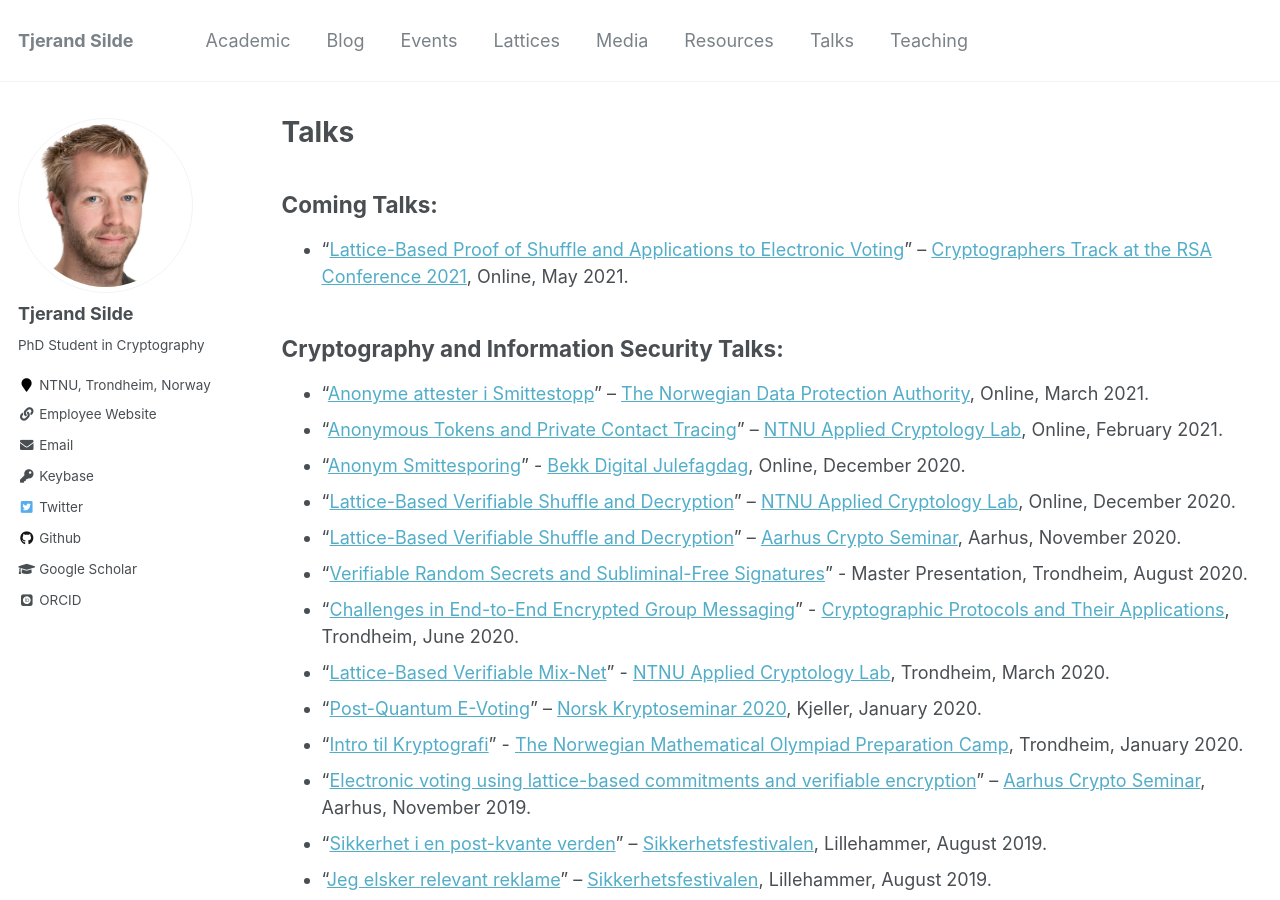
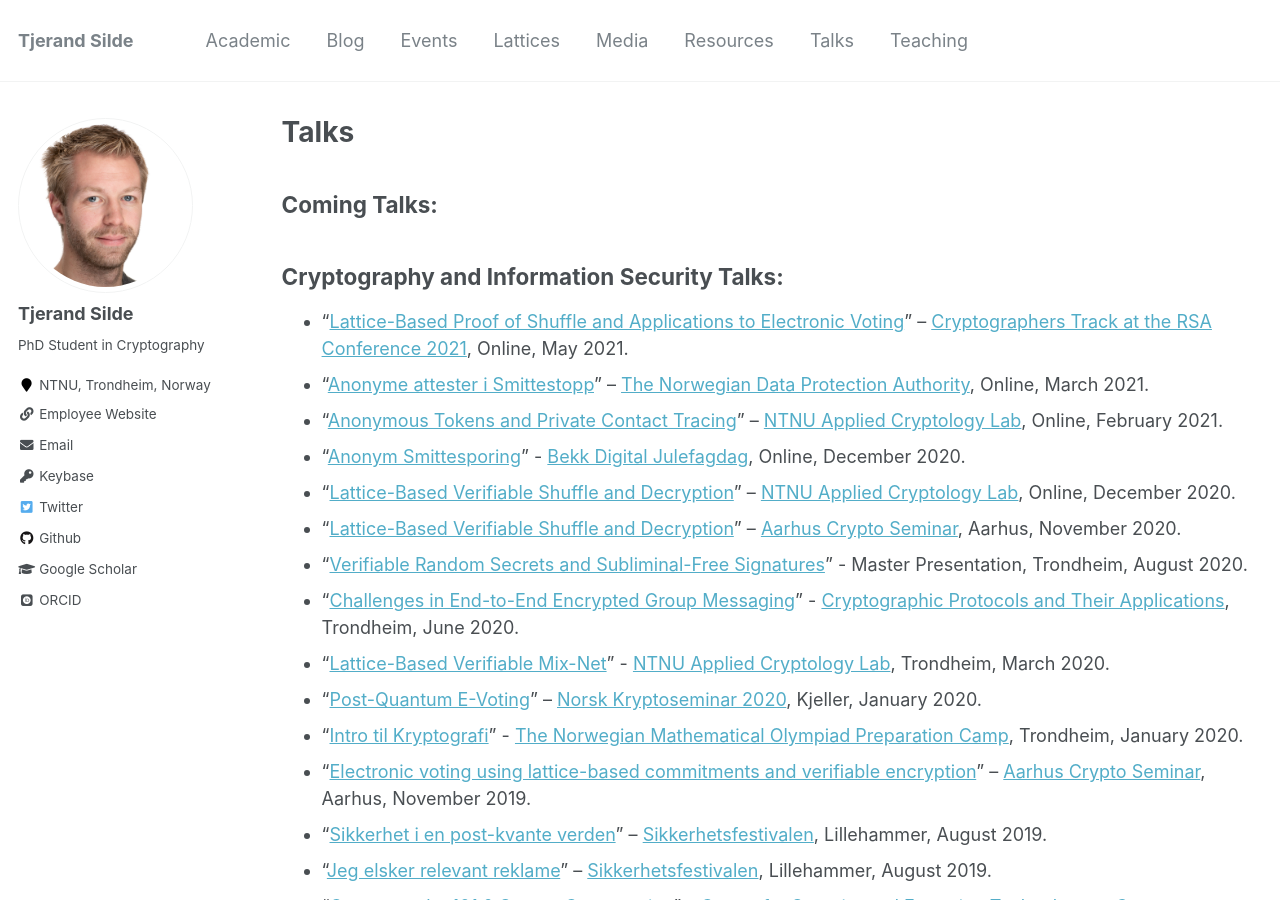
Before and after one commit to tjesi/tjesi.github.io, a Jekyll site: the page built from _pages/talks.md, in a window 1280 px wide and 900 px high. Built offline with Jekyll 4.4.1, drawn with Linux system fonts in a browser that asks for light colours; some web fonts are replaced.

```diff
--- a/_pages/talks.md
+++ b/_pages/talks.md
@@ -7,10 +7,9 @@ author_profile: true
 
 ## Coming Talks:
 
-* "[Lattice-Based Proof of Shuffle and Applications to Electronic Voting](https://tjerandsilde.no/files/CRYP_T10A.pdf)" – [Cryptographers Track at the RSA Conference 2021](https://sites.google.com/site/ctrsa2021/conference-program?authuser=0), Online, May 2021.
-
 ## Cryptography and Information Security Talks:
 
+* "[Lattice-Based Proof of Shuffle and Applications to Electronic Voting](https://tjerandsilde.no/files/CRYP_T10A.pdf)" – [Cryptographers Track at the RSA Conference 2021](https://sites.google.com/site/ctrsa2021/conference-program?authuser=0), Online, May 2021.
 * "[Anonyme attester i Smittestopp](https://tjerandsilde.no/files/Innebygget-Personvern.pdf)" – [The Norwegian Data Protection Authority](https://www.datatilsynet.no/en), Online, March 2021.
 * “[Anonymous Tokens and Private Contact Tracing](https://tjerandsilde.no/files/Anonymous-Tokens.pdf)” – [NTNU Applied Cryptology Lab](https://www.ntnu.edu/iik/nacl-lab), Online, February 2021.
 * "[Anonym Smittesporing](https://tjerandsilde.no/files/Anonym-Smittesporing.pdf)" - [Bekk Digital Julefagdag](https://program.bekk.no), Online, December 2020.
```
